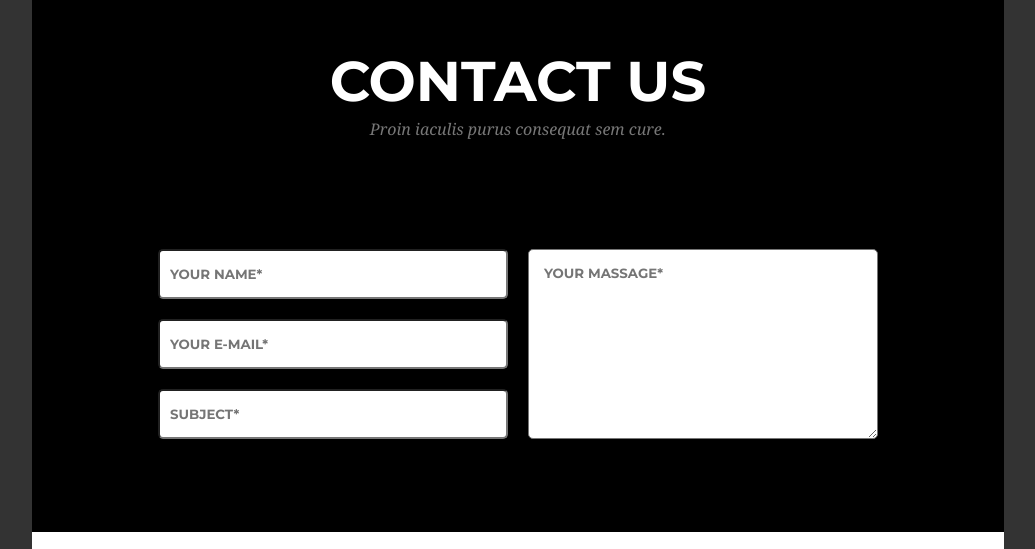
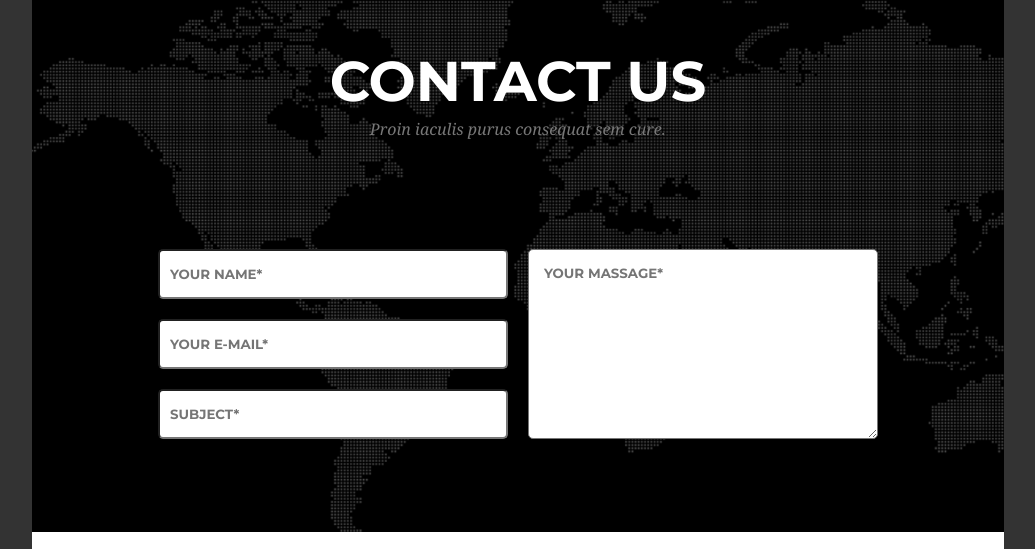
Before and after one commit to halo2008/zadanie-7.7b, a website: page index.html in a window 1280 px wide. Shown: the part 5485-6034 px from the top of the page, without its empty margins (122-1157 px from the left). Drawn offline with nearby package versions, Linux system fonts and the light colour scheme; files that its build step writes are made by us from their sources; files whose address does not match are found by name; a web font is replaced by a local one.

Commit message:
add dot before /images

```diff
--- a/sass/sections/_contact.scss
+++ b/sass/sections/_contact.scss
@@ -1,6 +1,6 @@
 .contact {
 	background-position: center;
-	background: url('./images/map-image.png');
+	background: url('../images/map-image.png');
 	background-color: $second-main-color;
 	height: 70vh;
 	overflow: hidden;
```
